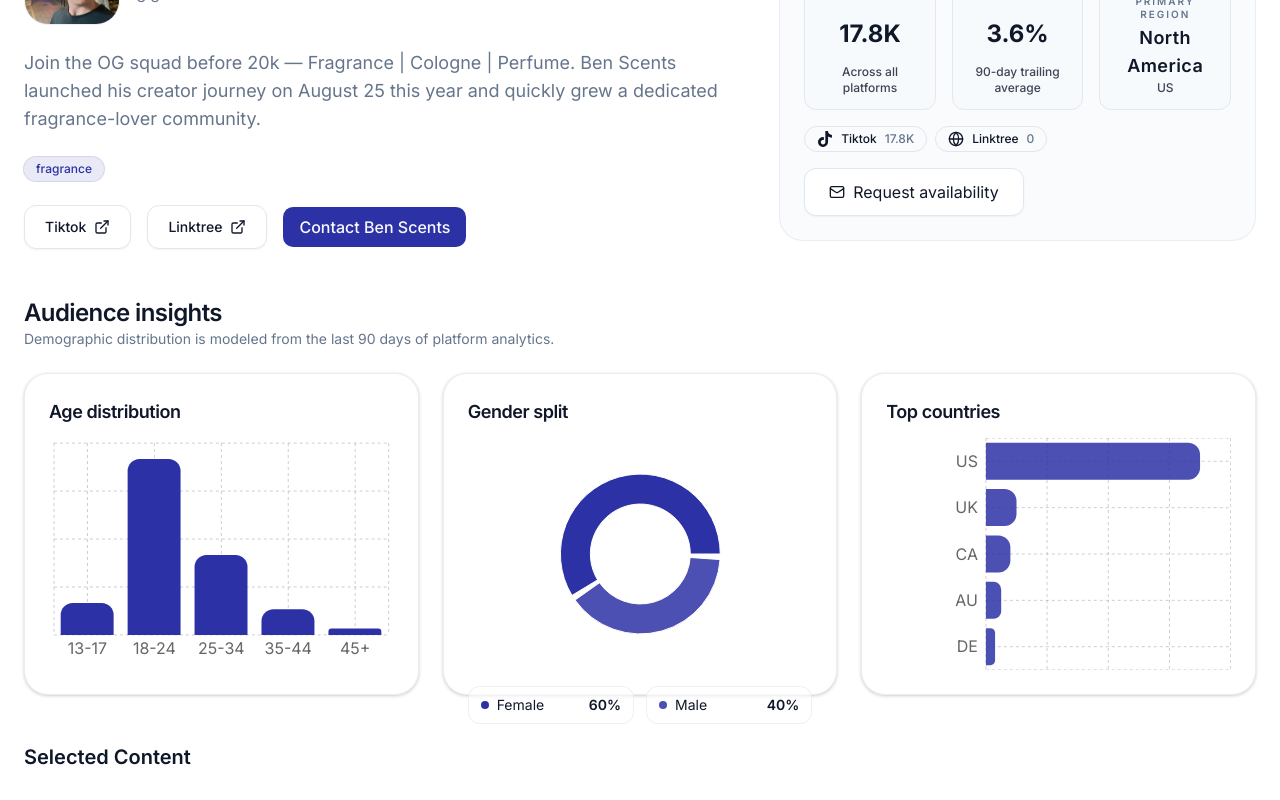
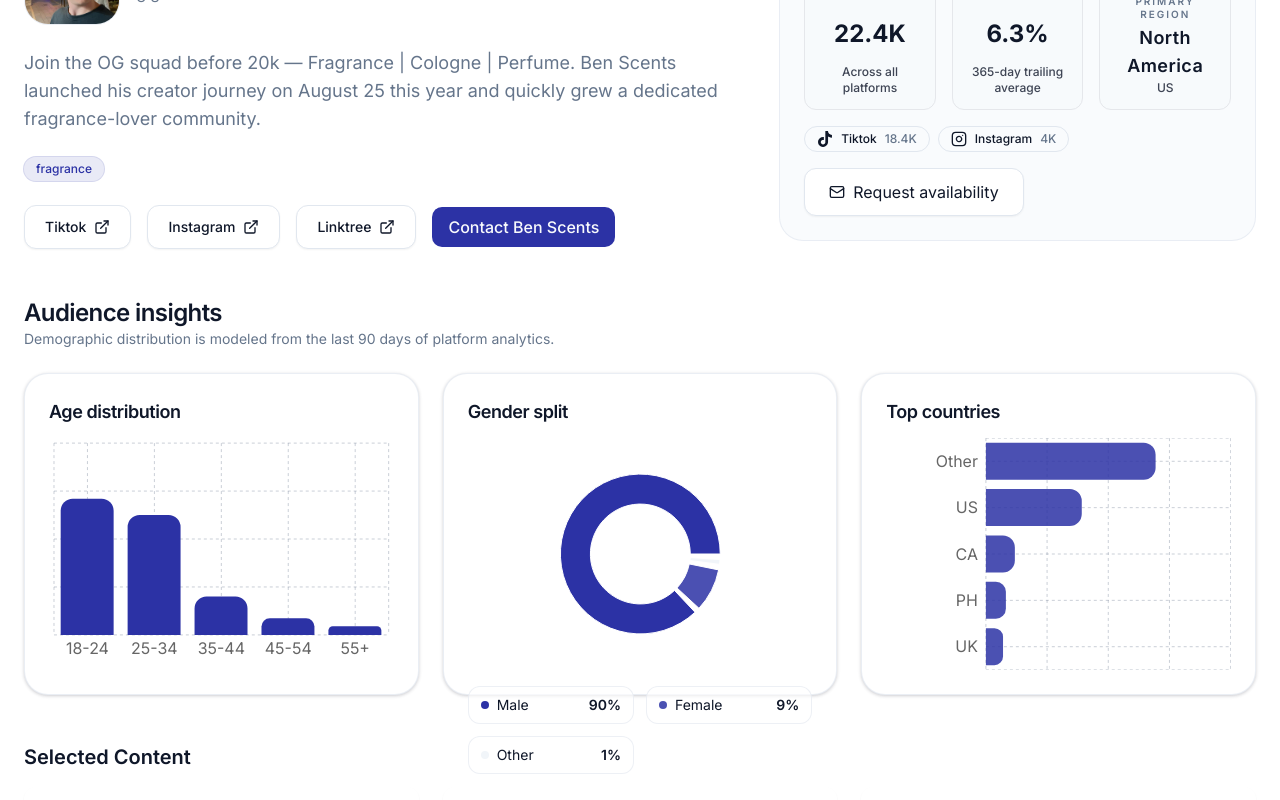
Before and after one commit to coolyaya/SW-Agency, a Next.js app: page /creators/ben-scents in a window 1280 px wide. Shown: the part 300-1100 px from the top of the page. Built offline with nearby package versions, Linux system fonts and the light colour scheme; grey boxes are pictures that could not be loaded.

Commit message:
Change the profile stuff

```diff
--- a/app/(site)/contact/page.tsx
+++ b/app/(site)/contact/page.tsx
@@ -84,17 +84,17 @@
           <h2 className="text-xl font-semibold tracking-tight">Headquarters</h2>
           <p className="text-sm text-muted-foreground">
             SW Talents<br />
-            [Insert Agency Address]<br />
-            New York, NY 10001
+            3104 Poppyseed Court<br />
+            Orlando, FL 32826
           </p>
           <div className="space-y-3 text-sm text-muted-foreground">
             <p className="flex items-center gap-2">
               <Phone className="h-4 w-4 text-primary" aria-hidden />
-              +1 (212) 555-0198
+              +1 (571) 340-4479
             </p>
             <p>
               Talent availability hours:<br />
-              <strong className="font-medium text-foreground">Monday – Friday, 9am to 6pm ET</strong>
+              <strong className="font-medium text-foreground">Monday – Friday, 10am to 9pm ET</strong>
             </p>
           </div>
         </aside>
--- a/components/CreatorMetrics.tsx
+++ b/components/CreatorMetrics.tsx
@@ -34,7 +34,7 @@
         <MetricTile
           label="Engagement rate"
           value={`${creator.engagementRate.toFixed(1)}%`}
-          description="90-day trailing average"
+          description="365-day trailing average"
         />
         <MetricTile
           label="Primary region"
@@ -44,7 +44,9 @@
         />
       </div>
       <div className="flex flex-wrap items-center gap-2">
-        {creator.platforms.map((platform) => {
+        {creator.platforms
+          .filter((platform) => platform.name.toLowerCase() !== "linktree")
+          .map((platform) => {
           const Icon = platformIcons[platform.name] ?? Globe;
           return (
             <Badge key={platform.name} variant="outline" className="gap-2">
--- a/data/creators.ts
+++ b/data/creators.ts
@@ -9,14 +9,15 @@
     "email": "benny-smellz@example.com",
     "platforms": [
       { "name": "tiktok", "url": "https://www.tiktok.com/@thenotoriouss.c.e.n.t" },
+      { "name": "instagram", "url": "https://www.instagram.com/bennysmellz" },
       { "name": "beacons", "url": "https://beacons.ai/bennysmellz" }
     ],
     "category": ["fragrance"],
     "categoryTags": ["fragrance"],
     "location": "US",
     "region": "North America",
-    "followers": { "tiktok": 1874 },
-    "engagementRate": 4.2,
+    "followers": { "tiktok": 1888, "instagram": 56 },
+    "engagementRate": 5.4,
     "demographics": {
       "age": [["13-17", 10], ["18-24", 52], ["25-34", 28], ["35-44", 8], ["45+", 2]],
       "gender": [["female", 58], ["male", 42]],
@@ -59,20 +60,30 @@
     "email": "ben-scents@example.com",
     "platforms": [
       { "name": "tiktok", "url": "https://www.tiktok.com/@thebenscents" },
+      { "name": "instagram", "url": "https://www.instagram.com/thebenscents" },
       { "name": "linktree", "url": "https://linktr.ee/Benscents" }
     ],
     "category": ["fragrance"],
     "categoryTags": ["fragrance"],
     "location": "US",
     "region": "North America",
-    "followers": { "tiktok": 17800 },
-    "engagementRate": 3.6,
+    "followers": { "tiktok": 18400, "instagram": 4049 },
+    "engagementRate": 6.29,
+    "metrics": {
+      "range": "Oct 22, 2024 - Oct 21, 2025",
+      "postViews": 11000000,
+      "profileViews": 149000,
+      "likes": 660000,
+      "comments": 18000,
+      "shares": 14000,
+      "estimatedRewards": null
+    },
     "demographics": {
-      "age": [["13-17", 10], ["18-24", 55], ["25-34", 25], ["35-44", 8], ["45+", 2]],
-      "gender": [["female", 60], ["male", 40]],
-      "countries": [["US", 70], ["UK", 10], ["CA", 8], ["AU", 5], ["DE", 3]]
+      "age": [["18-24", 42.6], ["25-34", 37.5], ["35-44", 12], ["45-54", 5.2], ["55+", 2.7]],
+      "gender": [["male", 90], ["female", 9], ["other", 1]],
+      "countries": [["Other", 41.6], ["US", 23.5], ["CA", 7.1], ["PH", 4.9], ["UK", 4.2]]
     },
-    "likes": 639500,
+    "likes": 660000,
     "avatar": "/images/creators/benscents.jpg",
     "recentContent": [
       "/images/creators/benscents_post1.jpg",
@@ -109,14 +120,15 @@
     "bio": "Fragrance Content Creator sharing scent reviews and education for perfume lovers.",
     "email": "hando-fragrance@example.com",
     "platforms": [
-      { "name": "tiktok", "url": "https://www.tiktok.com/@handoffragrance" }
+      { "name": "tiktok", "url": "https://www.tiktok.com/@handoffragrance" },
+      { "name": "instagram", "url": "https://www.instagram.com/handoffragrance" }
     ],
     "category": ["fragrance"],
     "categoryTags": ["fragrance"],
     "location": "US",
     "region": "North America",
-    "followers": { "tiktok": 1266 },
-    "engagementRate": 5.1,
+    "followers": { "tiktok": 1266, "instagram": 683 },
+    "engagementRate": 14.6,
     "metrics": {
       "range": "Oct 22, 2024 - Oct 21, 2025",
       "postViews": 487000,
```
